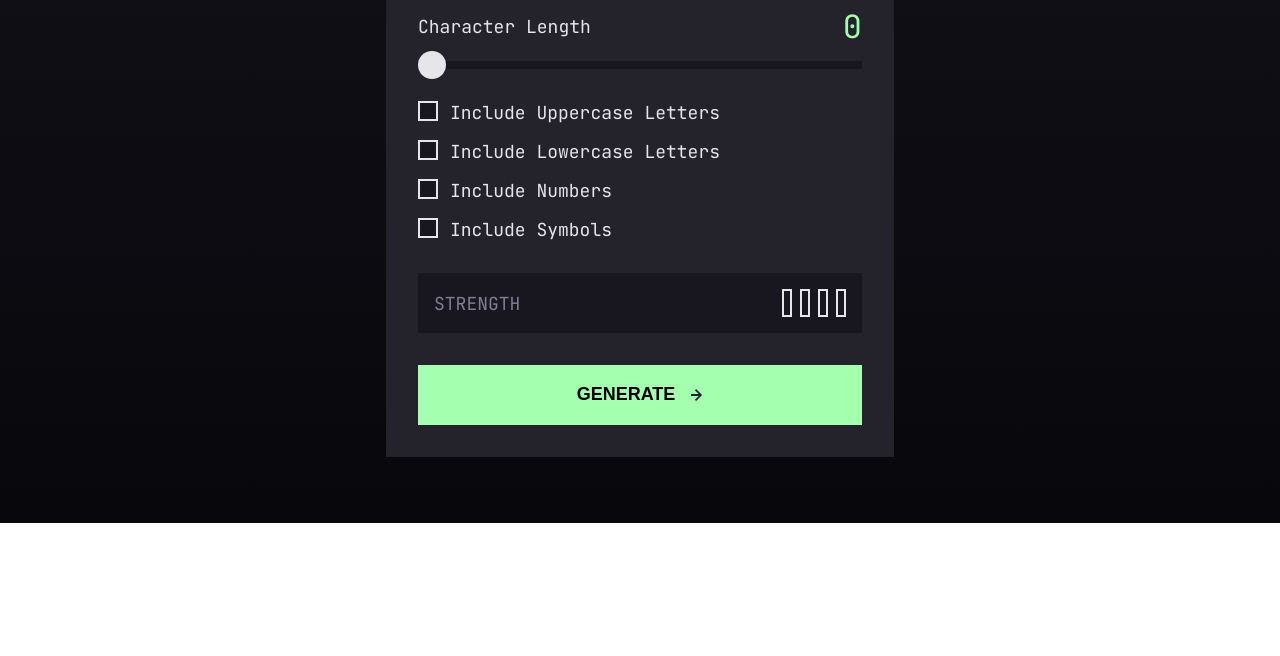
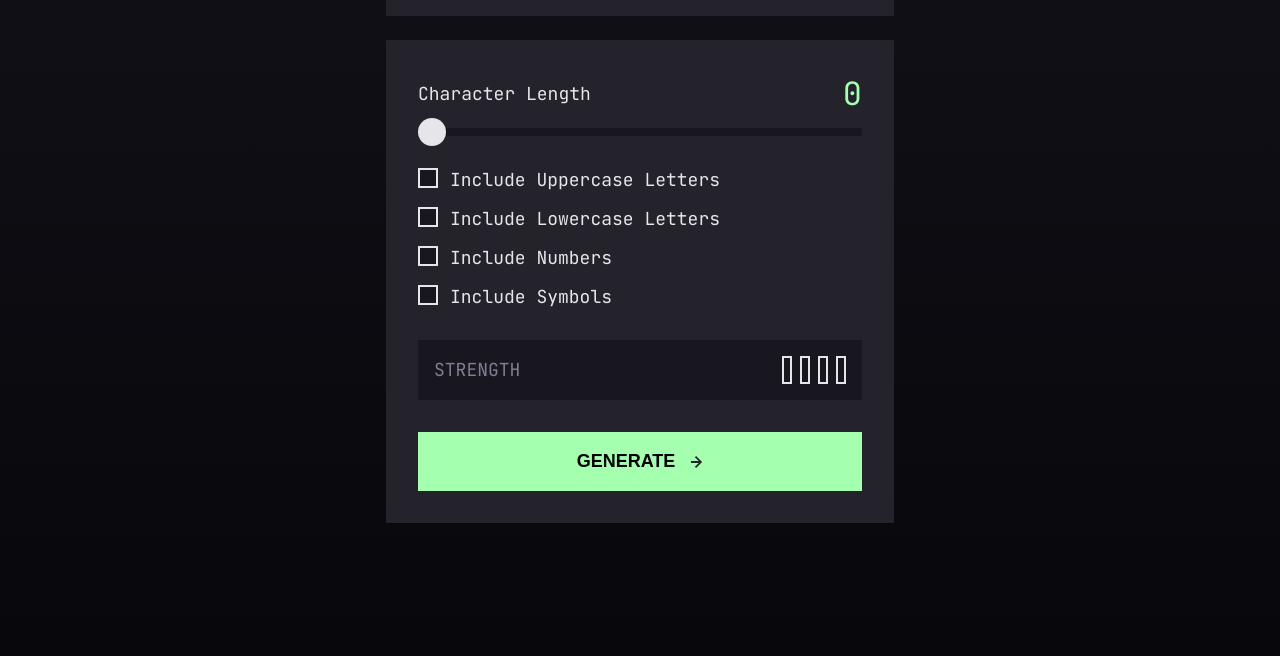
Before and after one commit to AcharaChisomSolomon/password-generator-app, a plain HTML site: page index.html in a window 1280 px wide. Shown: the part 277-933 px from the top of the page. Before the commit the page ends 800 px from the top, so only its background shows below. Drawn offline with Linux system fonts and the light colour scheme.

Commit message:
Update margin in index.css for better alignment

```diff
--- a/index.css
+++ b/index.css
@@ -42,17 +42,13 @@ body {
     font-family: var(--font-family);
     background: var(--body-bg);
     color: var(--primary-text-color);
+    font-size: var(--mobile-primary-font-size);
     min-height: 100vh;
-    font-size: var(--mobile-primary-font-size);
-
-    display: flex;
-    justify-content: center;
-    align-items: center;
 }
 .container {
     width: 100%;
     max-width: 33.75rem;
-    margin: 0 auto;
+    margin: 4rem auto;
     padding: 0 1rem;
     /* border: 1px solid red; */
 }
@@ -241,6 +237,9 @@ button:active {
     body, button {
         font-size: var(--desktop-primary-font-size);
     }
+    .container {
+        margin: 8.31rem auto;
+    }
     .output, .input {
         padding: 2rem;
     }
```
